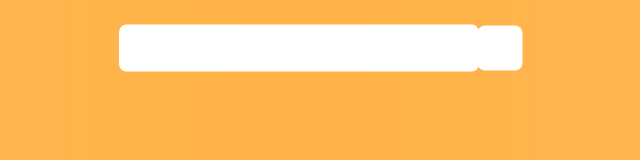
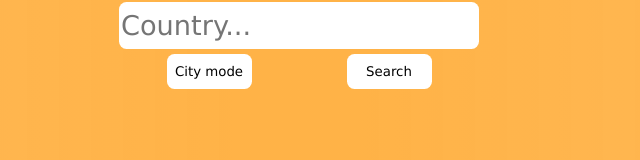
Before and after one commit to Aneiqu/Country-weather-and-data, a plain HTML site: page index.html in a window 1280 px wide. Shown: the whole page, without its empty margins (341-981 px from the left). Drawn offline with Linux system fonts and the light colour scheme.

Commit message:
Style changes

```diff
--- a/index.html
+++ b/index.html
@@ -10,10 +10,9 @@
   </head>
   <body>
     <div class="container">
-      <input class="country--input" type="text" />
-      <!-- <button class="city--btn btn"">City mode</button> -->
-      <!-- <button class="search--btn btn">Search</button> -->
+      <input class="country--input" placeholder="Country..." type="text" />
+      <button class="city--btn btn"">City mode</button>
+      <button class="search--btn btn">Search</button>
     </div>
-    <div class="menu"></div>
   </body>
 </html>
--- a/style.css
+++ b/style.css
@@ -1,3 +1,6 @@
+* {
+  font-family: Verdana, Geneva, Tahoma, sans-serif;
+}
 body {
   background: radial-gradient(circle, rgba(255, 149, 0, 0.7231267507002801) 10%, rgba(255, 149, 0, 0.6895133053221288) 50%, rgba(255, 149, 0, 0.72) 90%);
 }
@@ -37,7 +40,8 @@ body {
   width: 85px;
   height: 35px;
   margin: 5px;
-
+  margin-left: auto;
+  margin-right: auto;
   background-color: white;
   border: none;
   border-radius: 7.5px;
@@ -45,26 +49,13 @@ body {
   /* Modifier block */
   transition: 1s;
 }
-.city--btn {
-  margin-left: auto;
-}
-.search--btn {
-  margin-right: auto;
-}
+
 .btn:hover {
   background-color: rgba(222, 222, 222, 0.9);
   box-shadow: 0px 0px 2px 0px black;
 }
-
-.menu {
-  position: absolute;
-  /* Structure block */
-  height: 45px;
-  width: 45px;
-  top: 6%;
-  left: 65.7%;
-  transform: translate(-50%, -50%);
-  background-color: white;
-  border-radius: 7.5px;
-  border: none;
+.btn:focus {
+  background-color: rgba(222, 222, 222, 0.9);
+  box-shadow: 0px 0px 2px 0px black;
+  outline: none;
 }
```
